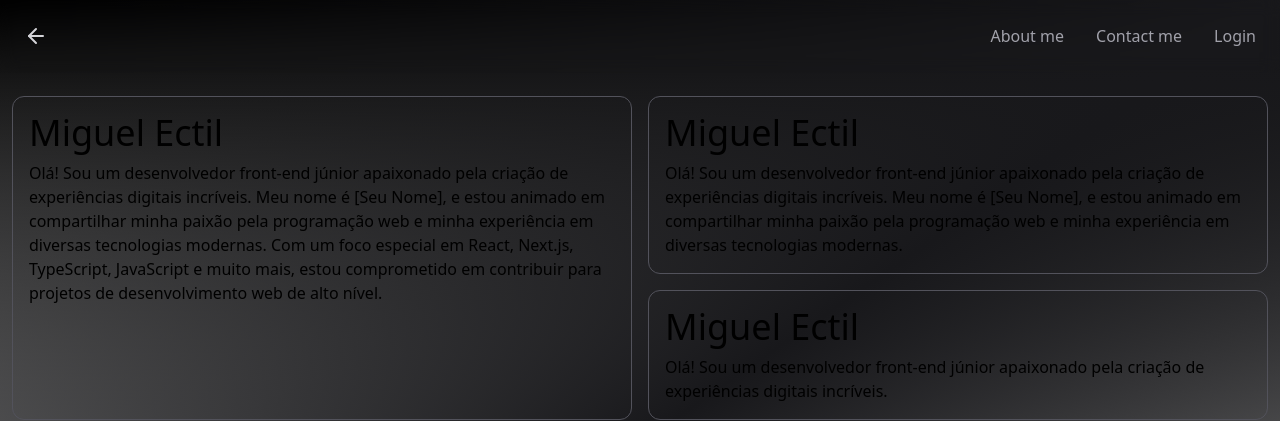
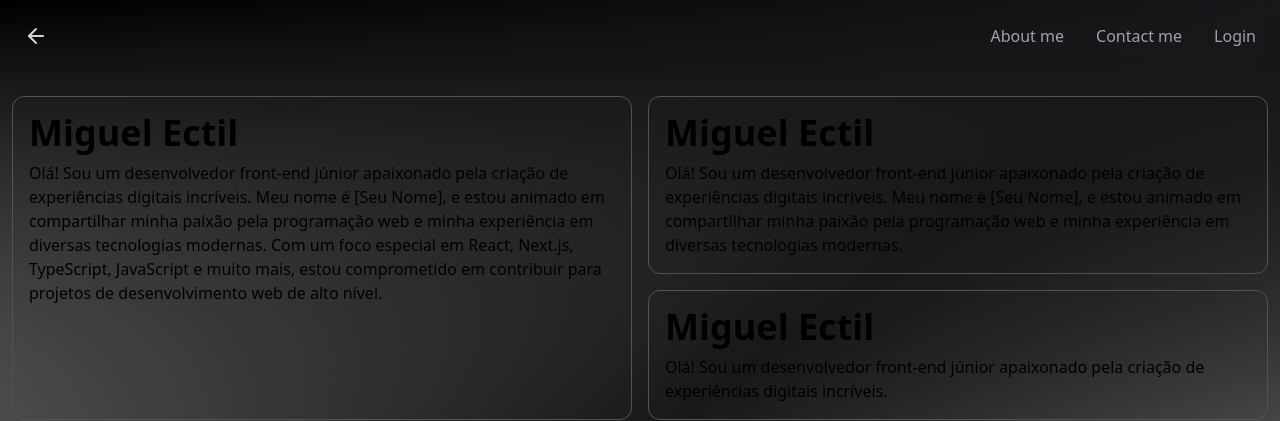
Before and after one commit to Miguel-ectil/portfolio, a Next.js app: page /projects in a window 1280 px wide. Shown: the top 421 px of the page. Built offline with nearby package versions, Linux system fonts and the light colour scheme; no server answers.

Commit message:
[ADD and UPD] Portfólio

```diff
--- a/src/app/projects/page.tsx
+++ b/src/app/projects/page.tsx
@@ -100,7 +100,7 @@ export default function Example() {
               // whileHover={{ scale: 1.1 }}
               // transition={{ type: "spring", stiffness: 400, damping: 10 }}
             >
-              <h1 className="text-4xl mb-2">Miguel Ectil</h1>
+              <h1 className="text-4xl mb-2"><strong>Miguel Ectil</strong></h1>
               <p>
                 Olá! Sou um desenvolvedor front-end júnior apaixonado pela criação de experiências digitais incríveis. Meu nome é [Seu Nome], e estou animado em compartilhar minha paixão pela programação web e minha experiência em diversas tecnologias modernas. Com um foco especial em React, Next.js, TypeScript, JavaScript e muito mais, estou comprometido em contribuir para projetos de desenvolvimento web de alto nível.
               </p>
@@ -112,7 +112,7 @@ export default function Example() {
                 // whileHover={{ scale: 1.1 }}
                 // transition={{ type: "spring", stiffness: 400, damping: 10 }}
               >
-                <h1 className="text-4xl mb-2">Miguel Ectil</h1>
+                <h1 className="text-4xl mb-2"><strong>Miguel Ectil</strong></h1>
                 <p>
                   Olá! Sou um desenvolvedor front-end júnior apaixonado pela criação de experiências digitais incríveis. Meu nome é [Seu Nome], e estou animado em compartilhar minha paixão pela programação web e minha experiência em diversas tecnologias modernas.
                 </p>
@@ -122,7 +122,7 @@ export default function Example() {
                 // whileHover={{ scale: 1.1 }}
                 // transition={{ type: "spring", stiffness: 400, damping: 10 }}
               >
-                <h1 className="text-4xl mb-2">Miguel Ectil</h1>
+                <h1 className="text-4xl mb-2"><strong>Miguel Ectil</strong></h1>
                 <p>
                   Olá! Sou um desenvolvedor front-end júnior apaixonado pela criação de experiências digitais incríveis.
                 </p>
```
